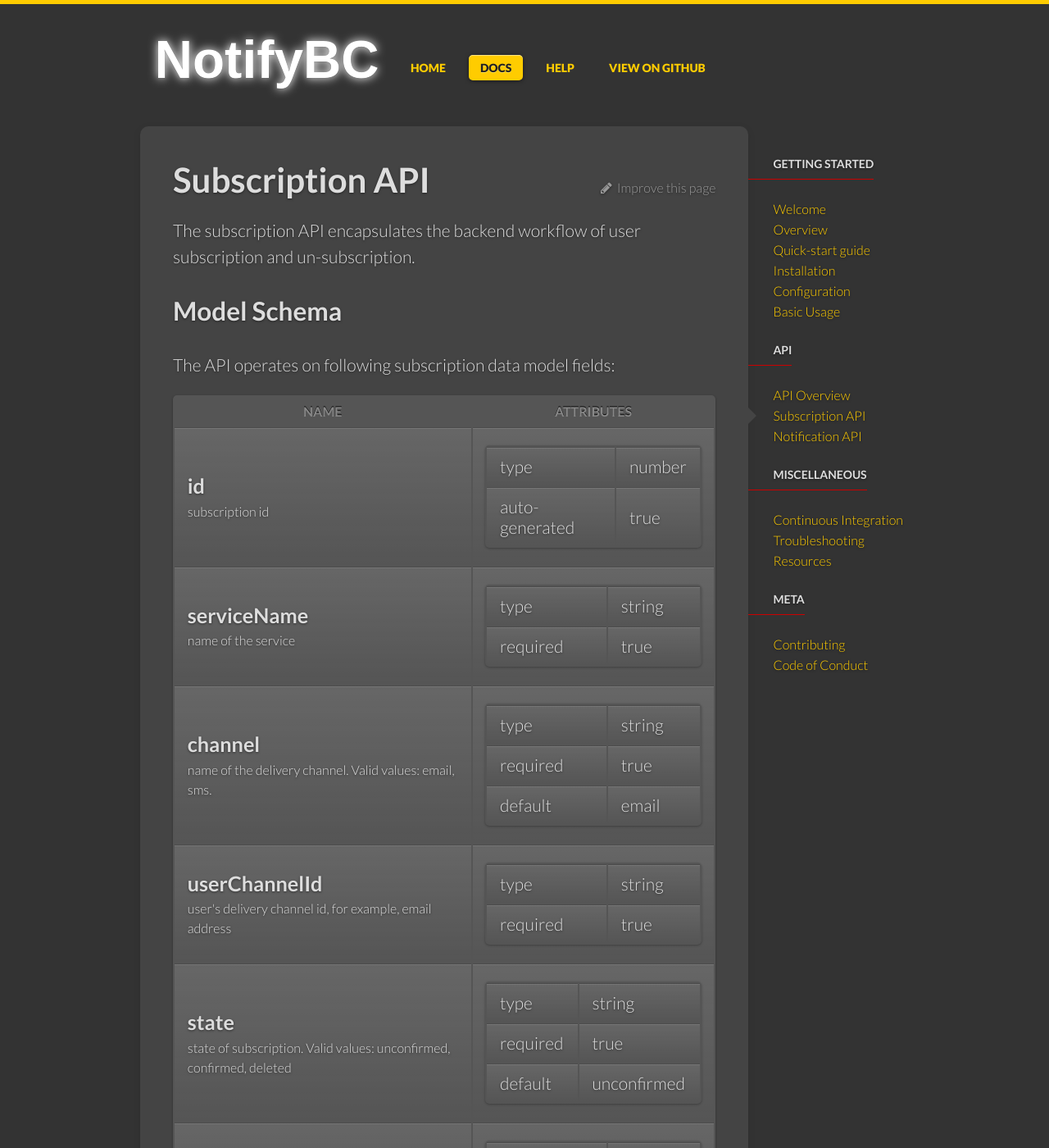
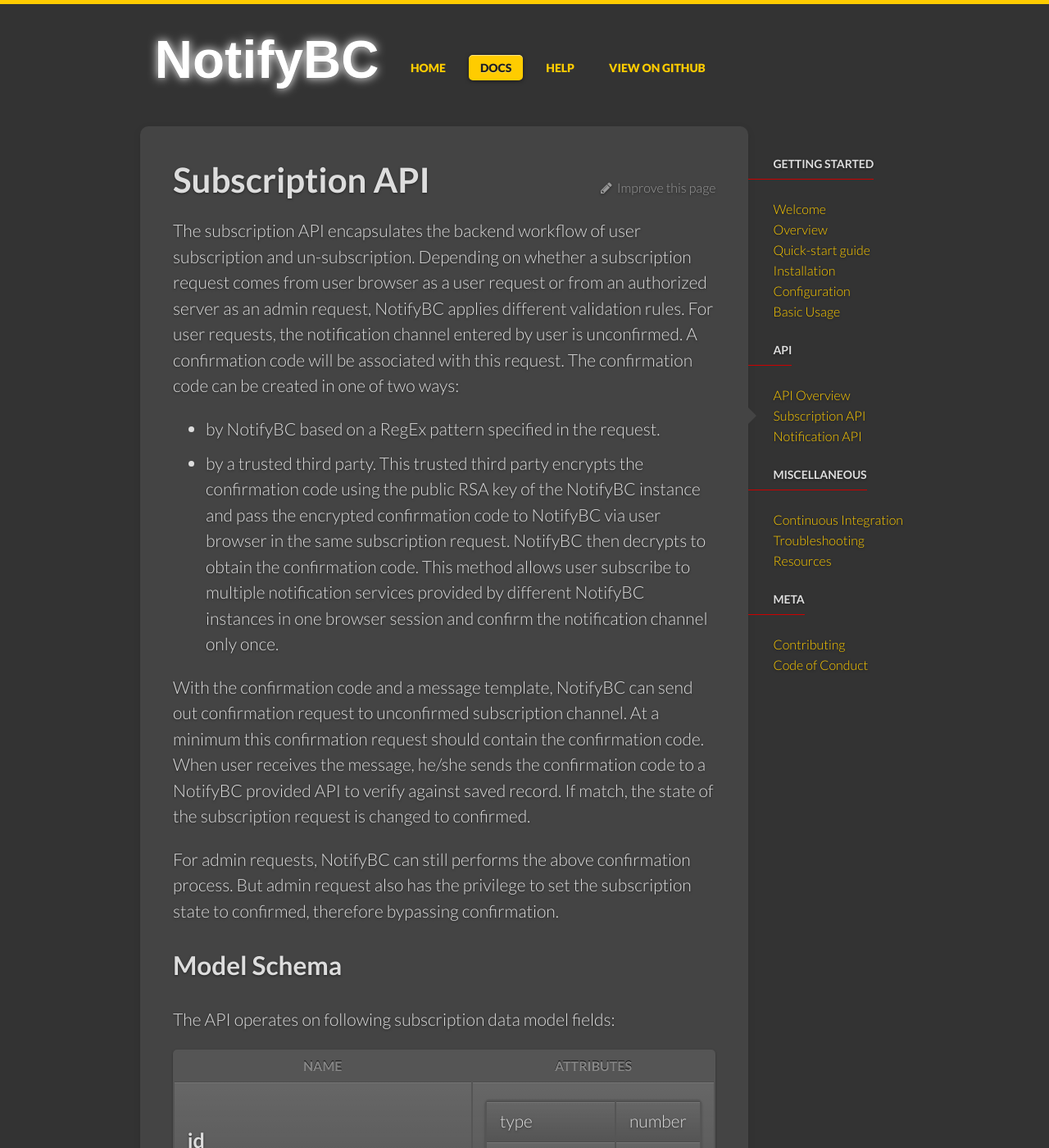
Before and after one commit to bcgov/MyGovBC-notification-server, a Jekyll site: the page built from docs/_docs/api-subscription.md, in a window 1280 px wide and 1400 px high. Shown: the whole window at 82% size. Built offline with Jekyll 4.4.1, drawn with Linux system fonts in a browser that asks for light colours.

Commit message:
updated docs

```diff
--- a/docs/_docs/api-subscription.md
+++ b/docs/_docs/api-subscription.md
@@ -3,7 +3,14 @@
 title: Subscription API
 permalink: /docs/api-subscription/
 ---
-The subscription API encapsulates the backend workflow of user subscription and un-subscription.
+The subscription API encapsulates the backend workflow of user subscription and un-subscription. Depending on whether a subscription request comes from user browser as a user request or from an authorized server as an admin request, NotifyBC applies different validation rules. For user requests, the notification channel entered by user is unconfirmed. A confirmation code will be associated with this request. The confirmation code  can be created in one of two ways:
+
+ * by NotifyBC based on a RegEx pattern specified in the request.
+ * by a trusted third party. This trusted third party encrypts the confirmation code using the public RSA key of the NotifyBC instance and pass the encrypted confirmation code to NotifyBC via user browser in the same subscription request. NotifyBC then decrypts to obtain the confirmation code. This method allows user subscribe to multiple notification services provided by different NotifyBC instances in one browser session and confirm the notification channel only once.
+
+With the confirmation code and a message template, NotifyBC can send out confirmation request to unconfirmed subscription channel. At a minimum this confirmation request should contain the confirmation code. When user receives the message, he/she sends the confirmation code to a NotifyBC provided API to verify against saved record. If match, the state of the subscription request is changed to confirmed.
+
+For admin requests, NotifyBC can still performs the above confirmation process. But admin request also has the privilege to set the subscription state to confirmed, therefore bypassing confirmation.
 
 ## Model Schema
 The API operates on following subscription data model fields:
```
